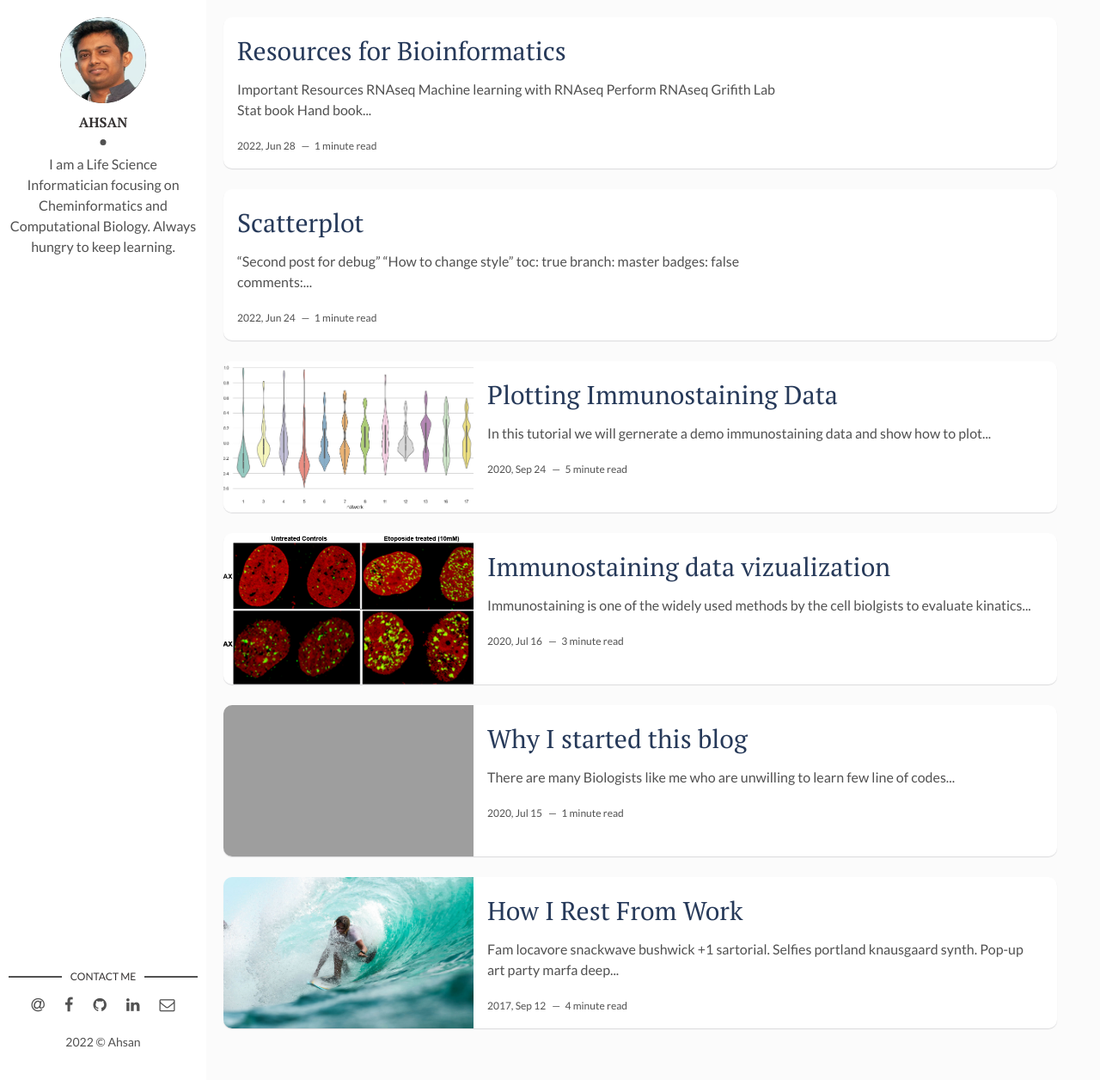
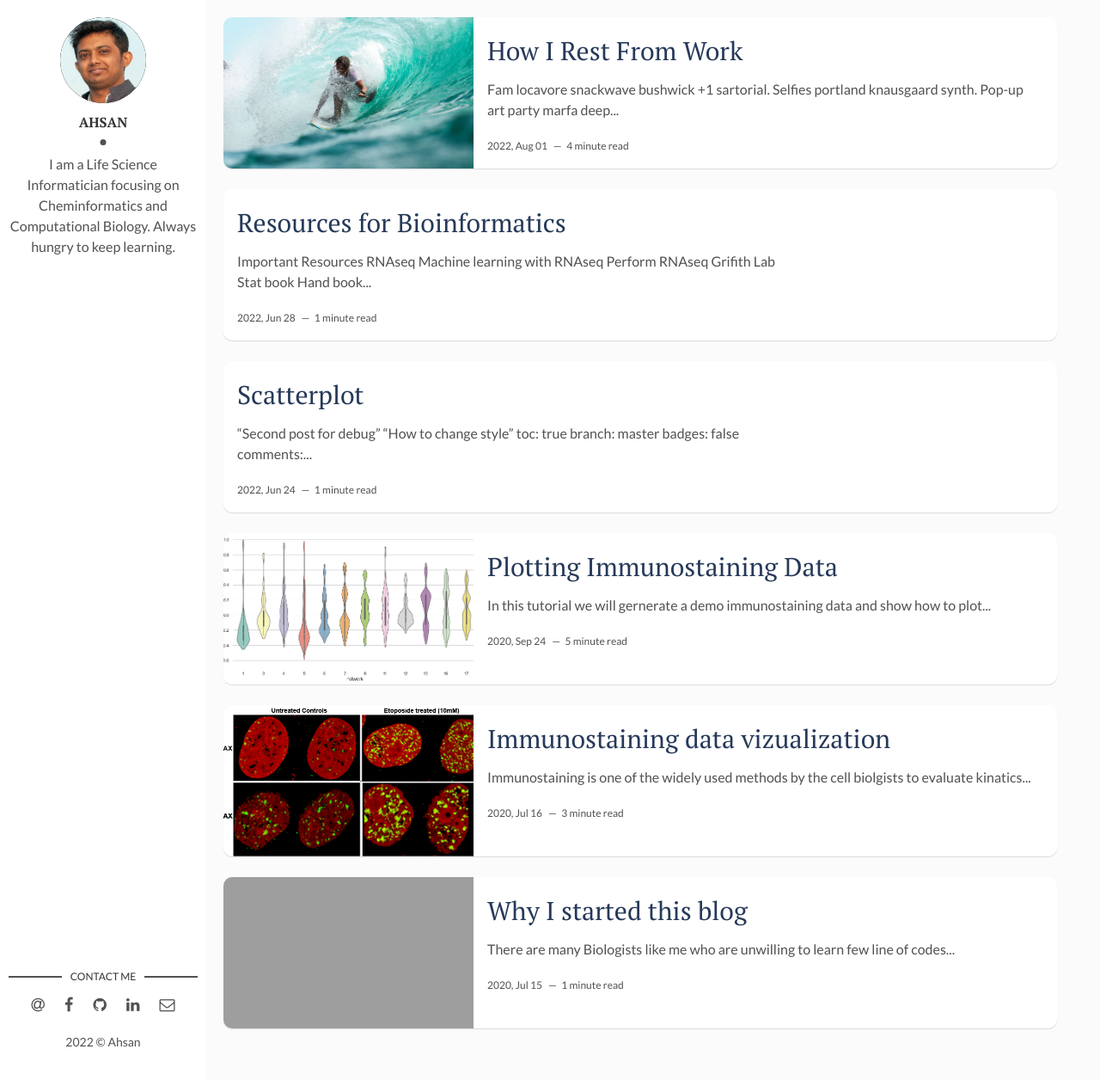
Before and after one commit to paulahsan/cell-pythology, a Jekyll site: the page built from index.html, in a window 1280 px wide and 1256 px high. Shown: the whole window at 86% size. Built offline with Jekyll 4.4.1, drawn with Linux system fonts in a browser that asks for light colours; the list of posts is cut into pages by our own code; grey boxes are pictures that could not be loaded.

Commit message:
updated date inside MD

```diff
--- a/_posts/2022-08-01-how-i-rest-from-work.markdown
+++ b/_posts/2022-08-01-how-i-rest-from-work.markdown
@@ -1,7 +1,7 @@
 ---
 layout: post
 title: How I Rest From Work
-date: 2017-09-12 13:32:20 +0300
+date: 2022-08-01 13:32:20 +0300
 description: You’ll find this post in your `_posts` directory. Go ahead and edit it and re-build the site to see your changes. # Add post description (optional)
 img: i-rest.jpg # Add image post (optional)
 fig-caption: # Add figcaption (optional)
```
